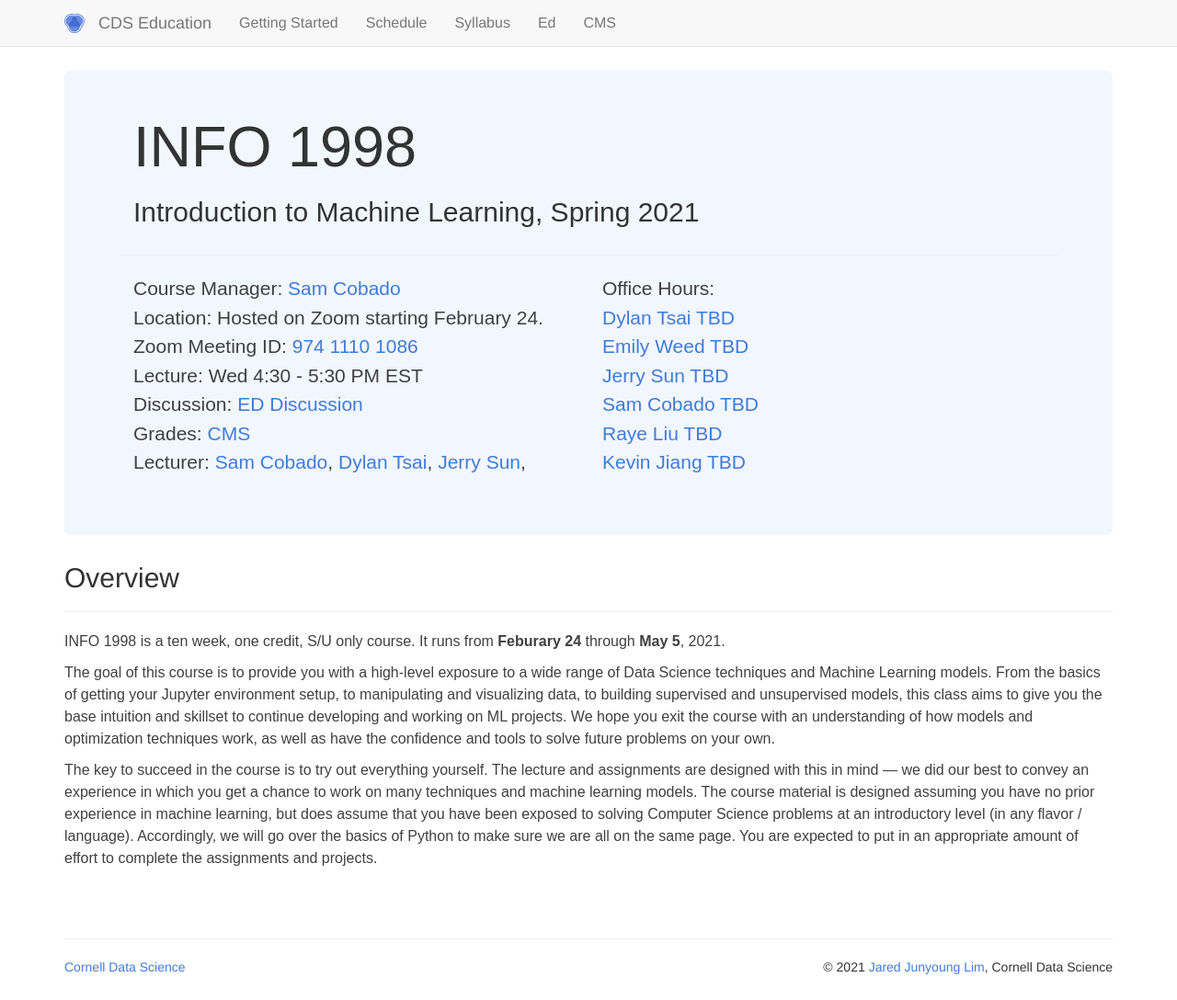
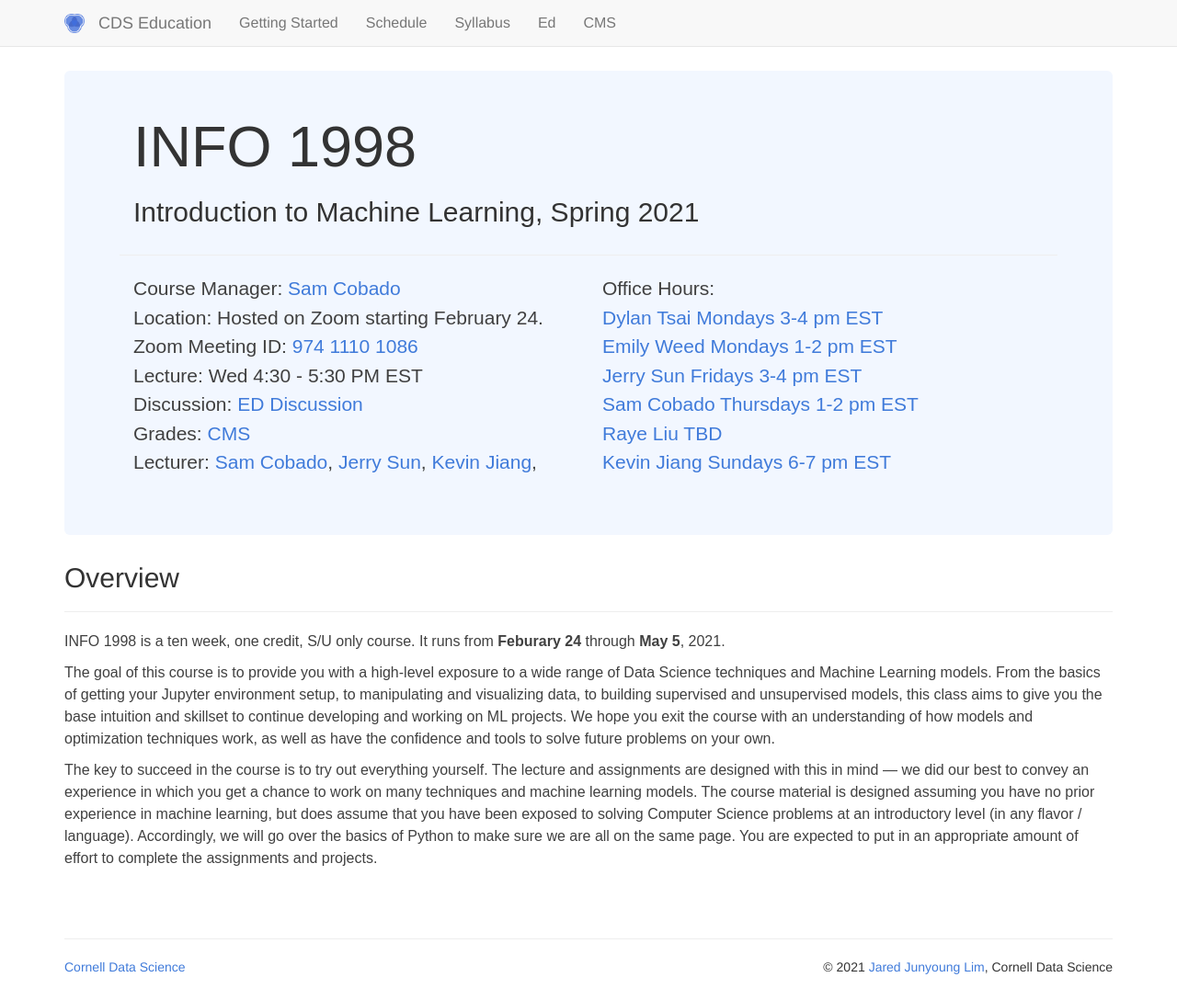
Before and after one commit to CornellDataScience/info1998, a Jekyll site: the page built from index.md, in a window 1280 px wide and 1088 px high. Shown: the whole window at 92% size. Built offline with Jekyll 4.4.1, drawn with Linux system fonts in a browser that asks for light colours.

```diff
--- a/_includes/core/title.html
+++ b/_includes/core/title.html
@@ -20,25 +20,26 @@
             Discussion</a><br />
           Grades: <a href="https://cmsx.cs.cornell.edu/" target="_blank" rel="noopener">CMS</a><br />
           Lecturer: <a href="mailto:sec322@cornell.edu?subject=[INFO 1998]">Sam Cobado</a>,
-          <a href="mailto:dt439@cornell.edu?subject=[INFO 1998]">Dylan Tsai</a>,
           <a href="mailto:js2746@cornell.edu?subject=[INFO 1998]">Jerry Sun</a>,
+          <a href="mailto:kcj42@cornell.edu?subject=[INFO 1998]">Kevin Jiang</a>,
+
         </p>
       </div>
       <div class="col-xs-7 col-sm-6 col-md-6 col-lg-6">
         <p>
           Office Hours: <br />
-          <a href="">
-            Dylan Tsai TBD</a><br />
-          <a href="">
-            Emily Weed TBD</a><br />
-          <a href="">
-            Jerry Sun TBD</a><br />
-          <a href="">
-            Sam Cobado TBD</a><br />
+          <a href="https://cornell.zoom.us/j/91319295783?pwd=U2FjeXVNUUVzMmprSERzY2xIZGxhQT09">
+            Dylan Tsai Mondays 3-4 pm EST</a><br />
+          <a href="https://cornell.zoom.us/j/99329568206?pwd=dkRBbTI3elRRYnFnK2FCdTArZHV2UT09">
+            Emily Weed Mondays 1-2 pm EST</a><br />
+          <a href="https://cornell.zoom.us/j/4286328071?pwd=V3VqdzM2L1pSUG40NHhhclVmMHFVZz09">
+            Jerry Sun Fridays 3-4 pm EST</a><br />
+          <a href="https://cornell.zoom.us/j/95159907967?pwd=Q3hrbzZ2N0I0eXVYMmhHS3JhbXpTQT09">
+            Sam Cobado Thursdays 1-2 pm EST</a><br />
           <a href="">
             Raye Liu TBD</a><br />
-          <a href="">
-            Kevin Jiang TBD</a><br />
+          <a href="https://cornell.zoom.us/j/91668037975?pwd=M1JmZ2YwQXlWMEI0aEtEbE4rZjR3Zz09">
+            Kevin Jiang Sundays 6-7 pm EST</a><br />
 
           <!-- <b>Show up on February 12th to Enroll!</b><br/>
        <b>Fill out the <a href=" https://tiny.cc/info1998_sp20">Google Form</a> by February 14th</b>.-->
```
Also changed, not shown: syllabus.md (+6 -3 lines).
